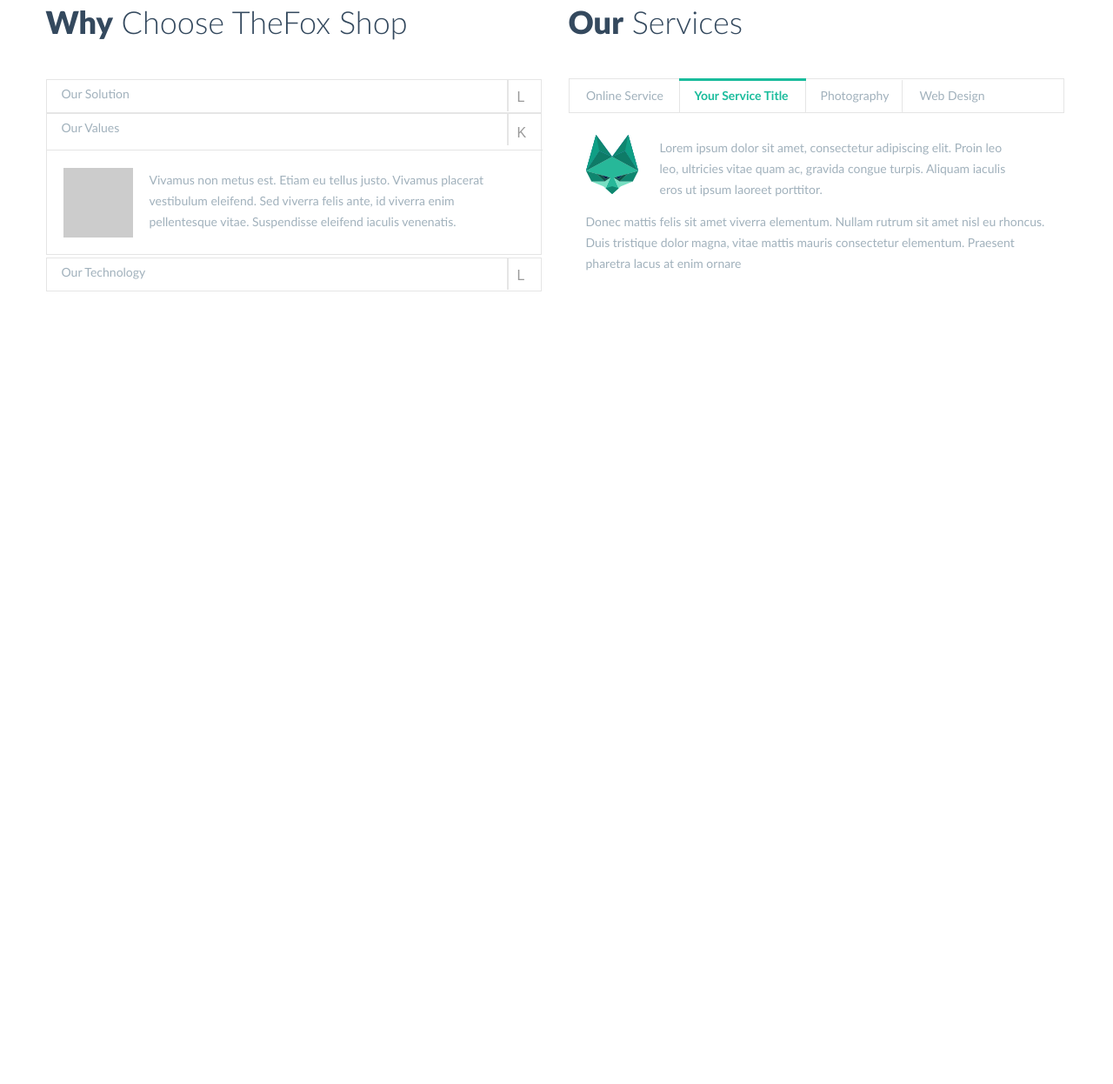
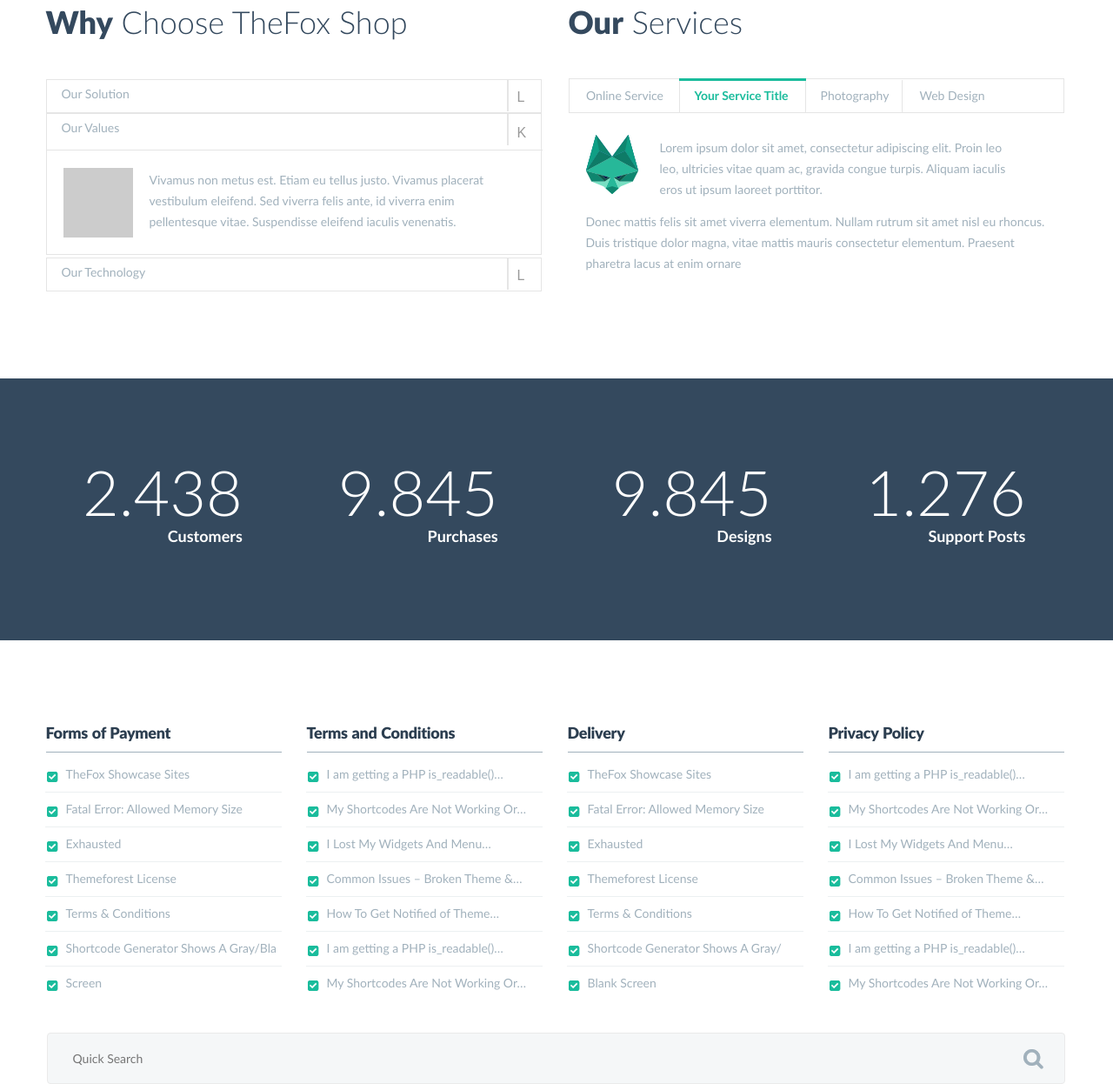
Before and after one commit to eliso1303/personal-project-html-and-css, a plain HTML site: page index.html in a window 1280 px wide. Shown: the part 5982-7228 px from the top of the page at 87% size. Before the commit the page ends 6417 px from the top, so only its background shows below. Drawn offline with Linux system fonts and the light colour scheme.

Commit message:
feat(Personal-Project): Finish numbers and Search form Sections

```diff
--- a/index.html
+++ b/index.html
@@ -601,6 +601,86 @@
           </div>
        </div>
       </section>
+      <div class="placeholder"></div>
+
+         <section class="numbers">
+           <div class="container2">
+              <div>
+                <h4>2.438</h4>
+                <span>Customers</span>
+              </div>
+              <div>
+                <h4>9.845</h4>
+                <span>Purchases</span>
+              </div>
+              <div>
+                <h4>9.845</h4>
+                <span>Designs</span>
+              </div>
+              <div>
+                <h4>1.276</h4>
+                <span>Support Posts</span>
+              </div>
+           </div>
+           <div class="clearfix"></div>
+         </section><!-- numbers -->
+
+         <section class="form_tags">
+           <div class="container">
+             <div>
+                 <h3>Forms of Payment</h3>
+                 <ul>
+                   <li>TheFox Showcase Sites</li>
+                   <li>Fatal Error: Allowed Memory Size</li>
+                   <li>Exhausted</li>
+                   <li>Themeforest License</li>
+                   <li>Terms & Conditions</li>
+                   <li>Shortcode Generator Shows A Gray/Bla</li>
+                   <li>Screen</li>
+                 </ul>
+             </div>
+             <div>
+                 <h3>Terms and Conditions</h3>
+                 <ul>
+                  <li>I am getting a PHP is_readable()…</li>
+                  <li>My Shortcodes Are Not Working Or…</li>
+                  <li>I Lost My Widgets And Menu…</li>
+                  <li>Common Issues – Broken Theme &…</li>
+                  <li>How To Get Notified of Theme…</li>
+                  <li>I am getting a PHP is_readable()…</li>
+                  <li>My Shortcodes Are Not Working Or…</li>
+                 </ul>
+             </div>
+             <div>
+                 <h3>Delivery</h3>
+                 <ul>
+                   <li>TheFox Showcase Sites</li>
+                   <li>Fatal Error: Allowed Memory Size</li>
+                   <li>Exhausted</li>
+                   <li>Themeforest License</li>
+                   <li>Terms & Conditions</li>
+                   <li>Shortcode Generator Shows A Gray/</li>
+                   <li>Blank Screen</li>
+                 </ul>
+             </div>
+             <div>
+                 <h3>Privacy Policy</h3>
+                 <ul>
+                  <li>I am getting a PHP is_readable()…</li>
+                  <li>My Shortcodes Are Not Working Or…</li>
+                  <li>I Lost My Widgets And Menu…</li>
+                  <li>Common Issues – Broken Theme &…</li>
+                  <li>How To Get Notified of Theme…</li>
+                  <li>I am getting a PHP is_readable()…</li>
+                  <li>My Shortcodes Are Not Working Or…</li>
+                 </ul>
+             </div>
+              <div class="clearfix"></div>
+              <form action="" class="form_search">
+                  <input type="text" placeholder="Quick Search" name="search">
+              </form>
+           </div><!-- container -->
+         </section><!-- form_tags -->
     </main>
 </body>
 </html>
--- a/styles/style.css
+++ b/styles/style.css
@@ -1151,3 +1151,103 @@ header {
    color: #34495E;
 }
 /*************** services_section end *******************/
+/************ number *************/
+.numbers {
+    padding-top: 87px;
+    padding-bottom: 109px;
+    background:#34495E;
+}
+.container2 {
+    width:1090px;
+    margin:0 auto;
+}
+.numbers .container2 > div {
+    float: left;
+    margin-right: 110px;
+    text-align: right;
+    color:#fff;
+}
+.numbers .container2 > div span {
+    font-size:18px;
+    font-family: 'Lato';
+    font-weight: 700;
+    line-height: 17px;
+}
+.numbers .container2 > div:nth-child(3) {
+    padding-left: 21px;
+    margin-right: 108px;
+}
+.numbers .container2 > div:nth-child(4){
+    margin-right:0px;
+}
+.numbers .container2 h4 {
+    font-size:72px;
+    font-family: 'Lato';
+    font-weight: 300;
+}
+/************ number end *************/
+/**************** Forms *****************/
+.form_tags {
+    padding-top: 94px;
+}
+.form_tags .container > div {
+    float:left;
+    width: 272px;
+    margin-right: 28px;
+}
+.form_tags .container > div:nth-child(4) {
+    margin-right:0px;
+}
+.form_tags .container > div h3 {
+    word-spacing: 0.9px;
+    letter-spacing: -0.3px;
+    color:#2C3E50;
+    line-height: 24px;
+    font-size:18px;
+    font-family: 'Lato';
+    font-weight: 900;
+    border-bottom:1px solid #A1B1BC;
+    padding-bottom: 10px;
+    margin-left: 1px;
+}
+.form_tags .container > div ul li {
+    font-family: 'Lato';
+    font-weight: 400;
+    font-size: 14px;
+    line-height: 31px;
+    color: #A1B1BC;
+    list-style-type: none;
+    padding: 9px 0px 0px 24px;
+    position:relative;
+    background: url('../images/check.png') no-repeat;
+    background-position: 2px 21px;
+}
+.form_tags .container > div ul li:after {
+    content: '';
+    width:100%;
+    height:1px;
+    background: #ECF0F1;
+    color: #ECF0F1;
+    position: absolute;
+    bottom:-6px;
+    left:0;
+}
+.form_tags .container > div ul li:last-child:after {
+    display: none;
+}
+.form_search input {
+    margin-top: 42px;
+    margin-left: 2px;
+    width: 99.5%;
+    height: 59px;
+    border: 1px solid #EAEAEA;
+    text-indent: 29px;
+    border-radius: 4px;
+    font-family: 'Lato';
+    font-weight: 400;
+    font-size:14px;
+    color:#A1B1BC;
+    background:#F5F7F8 url('../images/s.png') no-repeat;
+    background-position: 97.9% 16px;
+}
+/**************** Forms end *****************/
```
